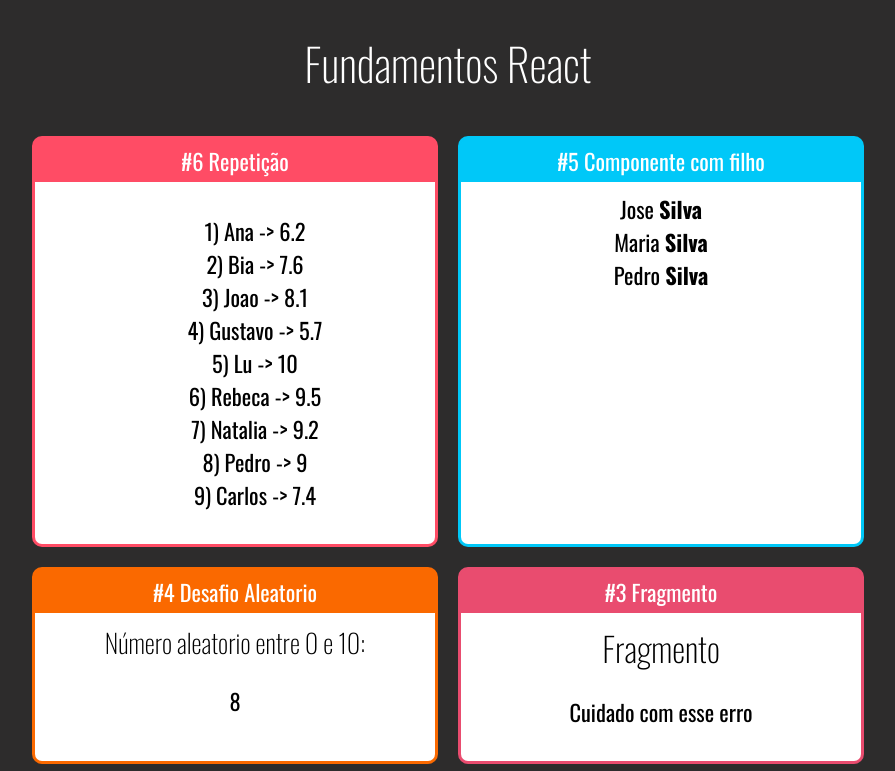
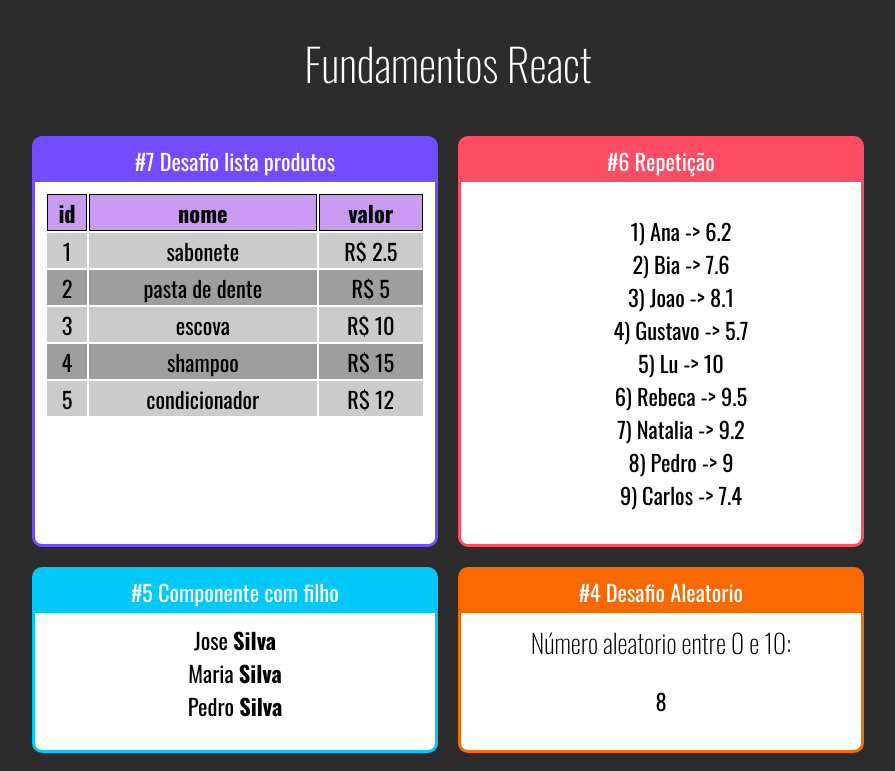
Before and after one commit to Gugonunes/fundamentos-react, a React (Create React App) app: page / in a window 1280 px wide. Shown: the top 771 px of the page, without its empty margins (192-1087 px from the left). Built offline with nearby package versions, Linux system fonts and the light colour scheme.

Commit message:
feat(challenge): add table challenge

```diff
--- a/src/App.jsx
+++ b/src/App.jsx
@@ -7,6 +7,7 @@
 import Familia from './components/basicos/Familia'
 import FamiliaMembro from './components/basicos/FamiliaMembro'
 import ListaAlunos from './components/repeticao/ListaAlunos'
+import TabelaProdutos from './components/repeticao/TabelaProdutos'
 import './App.css'
 
 const myApp = (props) => {
@@ -14,6 +15,10 @@
         <div className="App">
             <h1>Fundamentos React</h1>
             <div className="Cards">
+                <Card
+                    titulo="#7 Desafio lista produtos" color="#734cff">
+                    <TabelaProdutos/>
+                </Card>
                 <Card
                     titulo="#6 Repetição" color="#FF4C65">
                     <ListaAlunos/>
--- /dev/null
+++ b/src/components/repeticao/ListaAlunos.css
@@ -0,0 +1,15 @@
+table {
+    width:100%;
+}
+
+th {
+    background-color: #9f51e790;
+    border: 1px solid black;
+}
+
+.Par {
+    background-color: rgb(203, 203, 203);
+}
+.Impar {
+    background-color: rgb(159, 158, 158);
+}
--- /dev/null
+++ b/src/components/repeticao/TabelaProdutos.jsx
@@ -0,0 +1,33 @@
+import React from 'react'
+import produtos from '../../data/produtos'
+import './ListaAlunos.css'
+
+export default function TabelaProdutos(props) {
+
+    const rowsTableProdutos = produtos.map((produto, idx) => {
+        return (
+            <tr key={produto.id} className={idx % 2 === 0 ? 'Par' : 'Impar'}>
+                <td>{produto.id}</td>
+                <td>{produto.nome}</td>
+                <td>R$ {produto.valor}</td>
+            </tr>
+        )
+    })
+
+    return (
+        <div>
+            <table>
+                <thead>
+                    <tr>
+                        <th>id</th>
+                        <th>nome</th>
+                        <th>valor</th>
+                    </tr>
+                </thead>
+                <tbody>
+                    {rowsTableProdutos}
+                </tbody>
+            </table>
+        </div>
+    )
+}
--- /dev/null
+++ b/src/data/produtos.js
@@ -0,0 +1,9 @@
+const produtos = [
+    { id: 1, nome: 'sabonete', valor: 2.5 },
+    { id: 2, nome: 'pasta de dente', valor: 5.0 },
+    { id: 3, nome: 'escova', valor: 10.0 },
+    { id: 4, nome: 'shampoo', valor: 15.0 },
+    { id: 5, nome: 'condicionador', valor: 12.0 },
+]
+
+export default produtos
```
